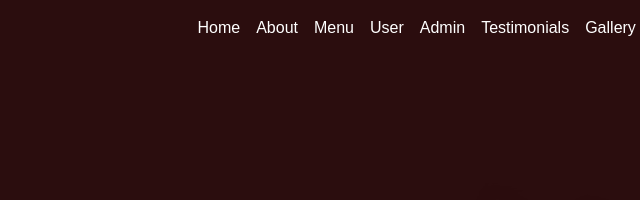
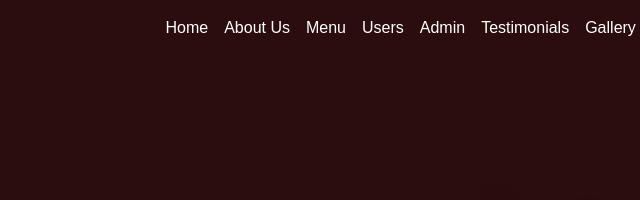
Before and after one commit to jebikutty12/CoffeeShopWebsite, a plain HTML site: page index.html in a window 1280 px wide. Shown: the top 200 px of the page, 483-1123 px from the left. Drawn offline with nearby package versions, Linux system fonts and the light colour scheme.

Commit message:
Update index.html

```diff
--- a/index.html
+++ b/index.html
@@ -24,11 +24,11 @@
       </button>
       <div class="collapse navbar-collapse justify-content-end" id="navbarNav">
         <ul class="navbar-nav">
-          <li class="nav-item"><a class="nav-link active" href="#">Home</a></li>
-          <li class="nav-item"><a class="nav-link" href="#about">About</a></li>
-          <li class="nav-item"><a class="nav-link" href="#menu">Menu</a></li>
-          <li class="nav-item"><a class="nav-link" href="login.html">User</a></li>
-          <li class="nav-item"><a class="nav-link" href="admin.html">Admin</a></li>
+          <li class="nav-item"><a class="nav-link active" href="#">Home  </a></li>
+          <li class="nav-item"><a class="nav-link" href="#about">About Us</a></li>
+          <li class="nav-item"><a class="nav-link" href="#menu">Menu  </a></li>
+          <li class="nav-item"><a class="nav-link" href="login.html">Users   </a></li>
+          <li class="nav-item"><a class="nav-link" href="admin.html">Admin </a></li>
           <li class="nav-item"><a class="nav-link" href="#testimonials">Testimonials</a></li>
           <li class="nav-item"><a class="nav-link" href="#gallery">Gallery</a></li>
           <li class="nav-item"><a class="nav-link" href="#">Contact</a></li>
```
